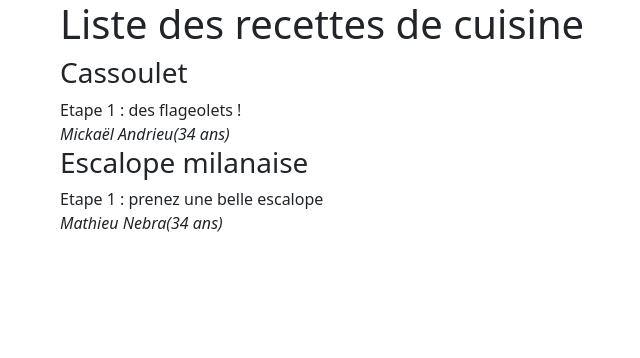
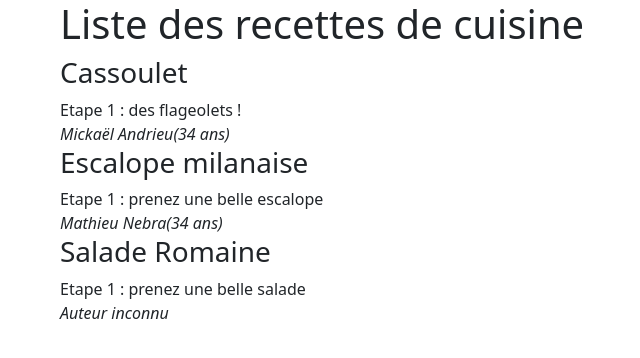
Before and after one commit to gjund1/KYXHR, a PHP site: page / in a window 1280 px wide. Shown: the top 358 px of the page, without its empty margins (22-662 px from the left). Run offline with PHP 8.4, Linux system fonts and the light colour scheme.

Commit message:
KYPHR 2.6

```diff
--- a/index.php
+++ b/index.php
@@ -37,6 +37,12 @@ $recipes = [
         'author' => 'mathieu.nebra@exemple.com',
         'is_enabled' => true,
     ],
+    [
+        'title' => 'Salade Romaine',
+        'recipe' => 'Etape 1 : prenez une belle salade',
+        'author' => 'lorene.castor@exemple.com',
+        'is_enabled' => true,
+    ],
 ];
 
 function displayAuthor(string $authorEmail, array $users): string
@@ -46,6 +52,8 @@ function displayAuthor(string $authorEmail, array $users): string
             return $user['full_name'] . '(' . $user['age'] . ' ans)';
         }
     }
+
+    return 'Auteur inconnu';
 }
 
 function isValidRecipe(array $recipe): bool
@@ -76,7 +84,7 @@ function getRecipes(array $recipes): array
 <!DOCTYPE html>
 <html lang="en">
 <head>
-    <title>Recettes de cuisine</title>
+    <title>Recettes de cuisine : Correction(</title>
     <link
         href="https://cdn.jsdelivr.net/npm/bootstrap@5.0.2/dist/css/bootstrap.min.css"
         rel="stylesheet"
@@ -88,9 +96,9 @@ function getRecipes(array $recipes): array
 
         <?php foreach (getRecipes($recipes) as $recipe) : ?>
             <article>
-            <h3><?php echo $recipe['title']; ?></h3>
-            <div><?php echo $recipe['recipe']; ?></div>
-            <i><?php echo displayAuthor($recipe['author'], $users); ?></i>
+                <h3><?php echo($recipe['title']); ?></h3>
+                <div><?php echo($recipe['recipe']); ?></div>
+                <i><?php echo(displayAuthor($recipe['author'], $users)); ?></i>
             </article>
         <?php endforeach ?>
     </div>
```
Lines whose indentation alone changed are shown as unchanged.
